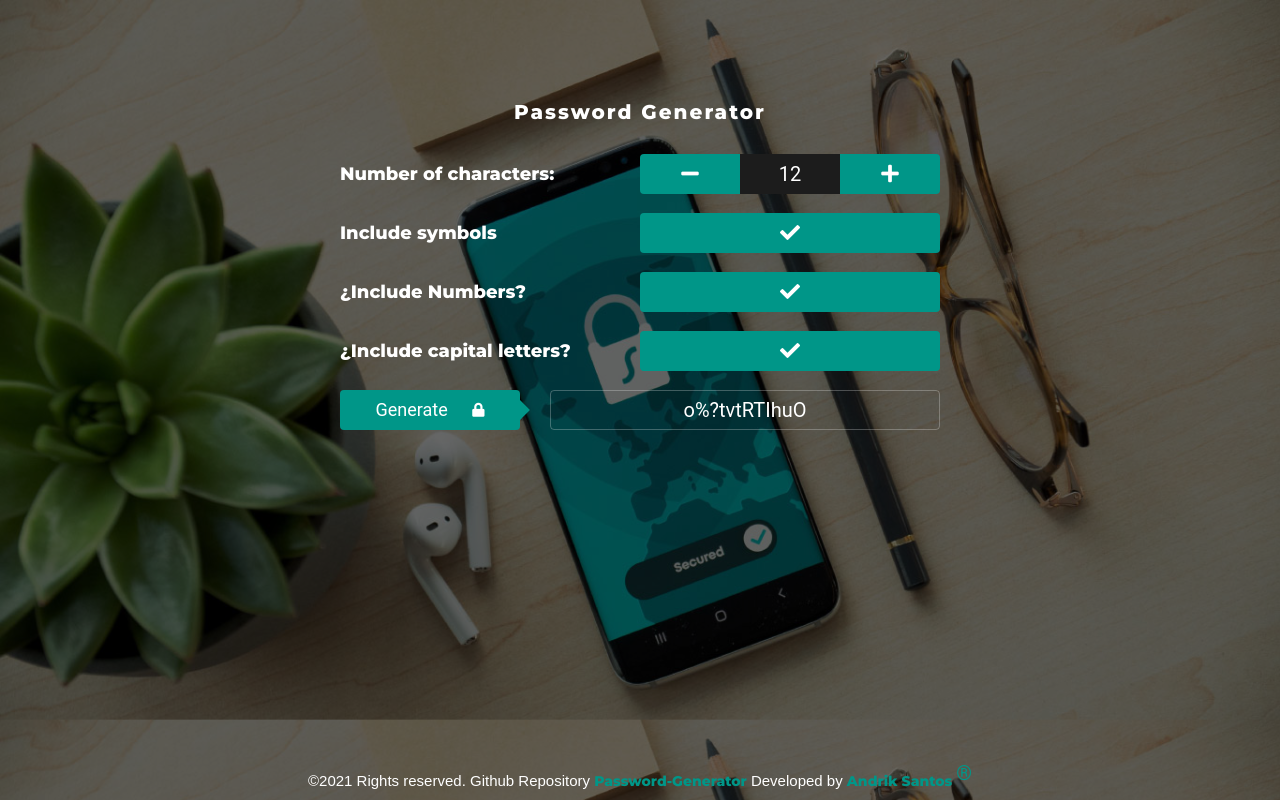
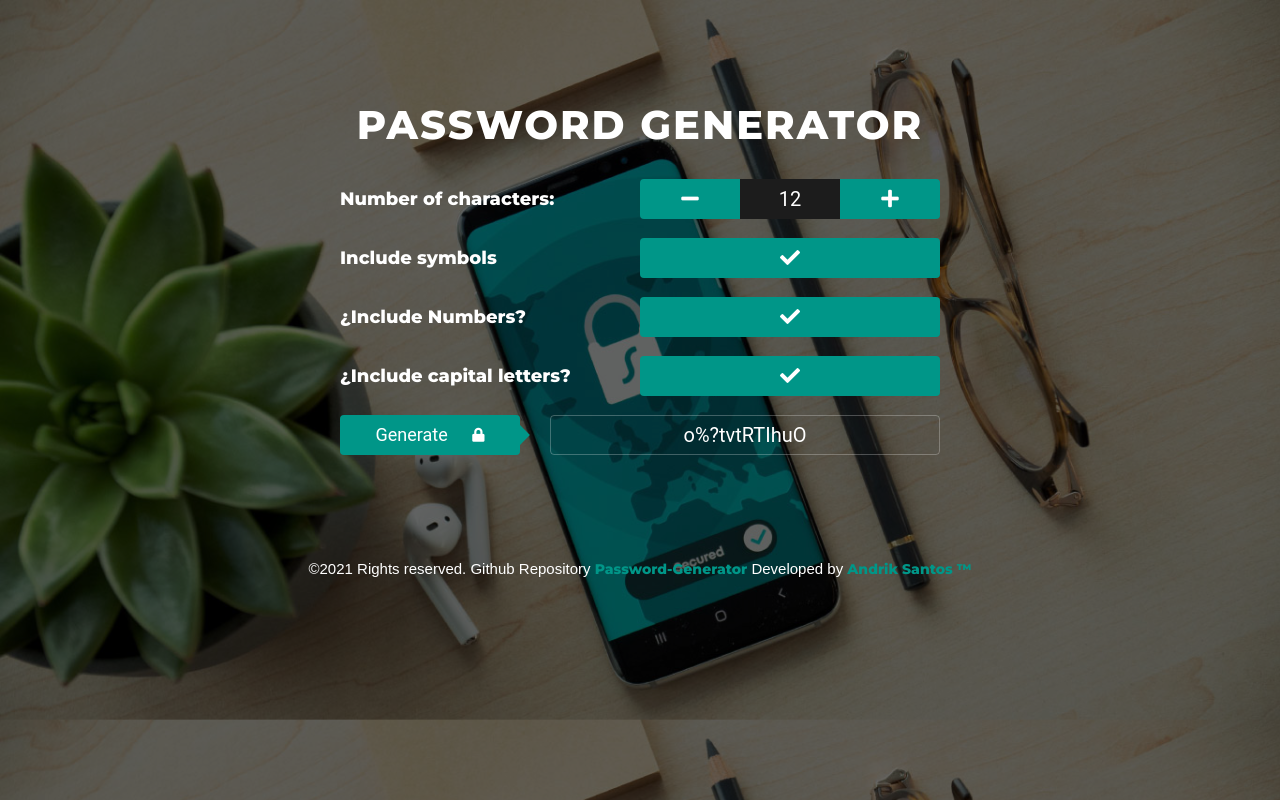
Before and after one commit to andricksantos/password-generator, a plain HTML site: page index.html in a window 1280 px wide. Drawn offline with Linux system fonts and the light colour scheme.

Commit message:
update the pages

```diff
--- a/css/estilos.css
+++ b/css/estilos.css
@@ -29,6 +29,9 @@ https://andriksantos.github.io/
 	color:#fff;
 }
 
+.logotext{
+	font-size: 40px;
+}
 /*
 */
 body {
@@ -38,8 +41,11 @@ body {
 	background-size: cover;
 }
 body:before {
+	position: absolute;
 	content:'';
-	position: absolute;
+	/*
+	width: 100%;
+	*/
 	top: 0;
 	bottom: 0;
 	left: 0;
@@ -63,9 +69,9 @@ a:hover {
 	font-size: 15px;
 	justify-content: center;
 	text-align: center;
-	position: absolute;
+	position: relative;
 	bottom: 10px;
-  }
+}
 .contenedor {
 	max-width:600px;
 	width: 100%;
@@ -137,7 +143,7 @@ a:hover {
 	border-radius: 4px 0 0 4px;
 }
 .app .numero-caracteres input {
-	height: 40px;
+	height: 100%;
 	width: 100%;
 	cursor: default;
 	background: #1c1c1c;
--- a/index.html
+++ b/index.html
@@ -7,25 +7,25 @@
 	<!-- Primary Meta Tags -->
 	<title>Password Generator Online</title>
 	<meta name="title" content="Password Generator Online">
-	<meta name="description" content="Strong Password Generator to create secure passwords that are impossible to crack on your device without sending them across the Internet, and learn over 30 tricks to keep your passwords, accounts and documents safe.">
+	<meta name="description" content="Password Generator to create secure passwords that are impossible to crack on your device without sending them across the Internet, and learn over 30 tricks to keep your passwords, accounts and documents safe.">
 	<meta name="keywords" content="Password Generator, Online Password Generator, Random Password Generator, Secure Password Generator, Create Password, Generate Password" >
 
 	<meta name="robots" content="index,follow"/>
-	<meta name="author" content="Andrick Santos">
-	<link rel="canonical" href=" https://andricksantos.github.io/password-generator" />
+	<meta name="author" content="Andrik Santos">
+	<link rel="canonical" href=" https://andriksantos.github.io/password-generator" />
 
 	<!-- Open Graph / Facebook -->
 	<meta property="og:type" content="website">
 	<meta property="og:url" content="https://andriksantos.github.io/password-generator/">
 	<meta property="og:title" content="Password Generator Online">
-	<meta property="og:description" content="Strong Password Generator to create secure passwords that are impossible to crack on your device without sending them across the Internet, and learn over 30 tricks to keep your passwords, accounts and documents safe.">
+	<meta property="og:description" content="Password Generator to create secure passwords that are impossible to crack on your device without sending them across the Internet, and learn over 30 tricks to keep your passwords, accounts and documents safe.">
 	<meta property="og:image" content="img/pg.png">
 
 	<!-- Twitter -->
 	<meta property="twitter:card" content="summary_large_image">
 	<meta property="twitter:url" content="https://andriksantos.github.io/password-generator/">
 	<meta property="twitter:title" content="Password Generator Online">
-	<meta property="twitter:description" content="Strong Password Generator to create secure passwords that are impossible to crack on your device without sending them across the Internet, and learn over 30 tricks to keep your passwords, accounts and documents safe.">
+	<meta property="twitter:description" content="Password Generator to create secure passwords that are impossible to crack on your device without sending them across the Internet, and learn over 30 tricks to keep your passwords, accounts and documents safe.">
 	<meta property="twitter:image" content="img/pg.png">
 
 	<!-- Links styles -->
@@ -57,7 +57,7 @@
 		<!--
 			<img src="img/logo.svg"  alt="">
 		-->
-			<p style="letter-spacing: .1rem; font-family: montserrat;">Password Generator</p>
+			<p class="logotext" style="letter-spacing: .1rem; font-family: montserrat;">PASSWORD GENERATOR</p>
 		</div>
 		<form action="" class="app" id="app">
 			<div class="fila numero-caracteres">
@@ -118,7 +118,7 @@
 		</form>
 	</div>
 
-	<p class="casa">&copy;<script>document.write(new Date().getFullYear());</script> Rights reserved. Github Repository <a href="https://github.com/andriksantos/password-generator" target="_blank" title="Go to repository">Password-Generator</a> Developed by <a class="linkAS" href="https://andriksantos.github.io/" target="_blank" title="Visit the page">Andrik Santos <sup>®</sup></a></small></p>
+	<p class="casa">&copy;<script>document.write(new Date().getFullYear());</script> Rights reserved. Github Repository <a href="https://github.com/andriksantos/password-generator" target="_blank" title="Go to repository">Password-Generator</a> Developed by <a class="linkAS" href="https://andriksantos.github.io/" target="_blank" title="Visit the page">Andrik Santos ™</a></small></p>
 
 	<!-- seccion de los script -->
 	<script src="js/app.js"></script>
```
